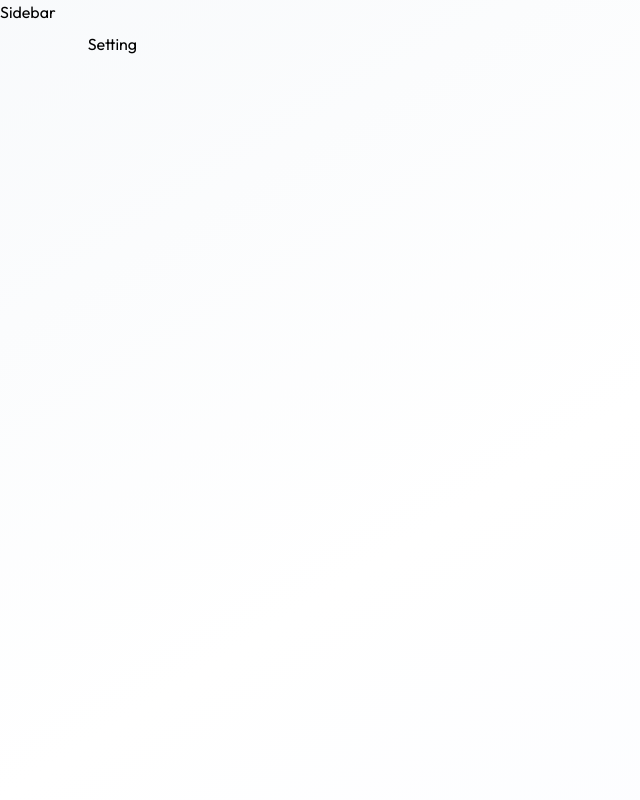
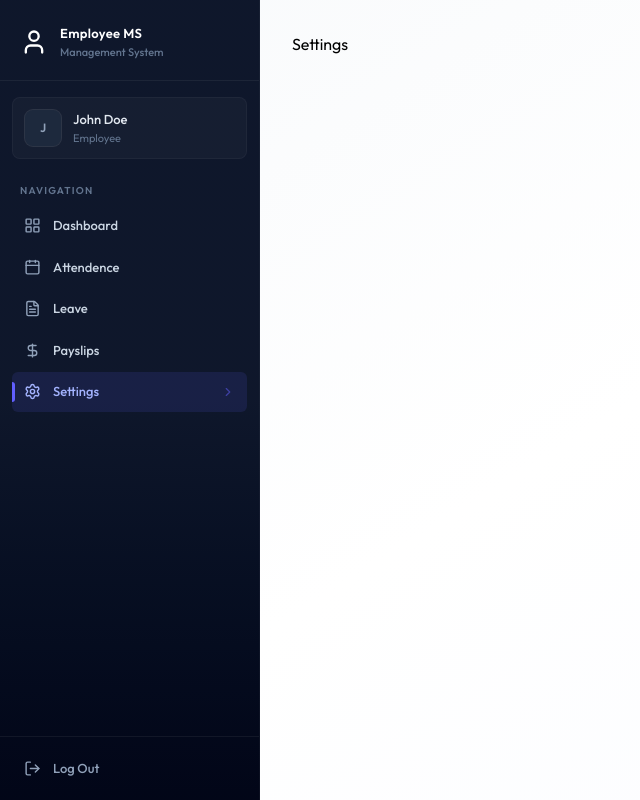
Before and after one commit to vijay-dev07/FULLSTACK-EMS, a React (Vite) app in the folder client/: page /settings in a window 1280 px wide. Shown: the whole page, without its empty margins (0-640 px from the left). Built offline with nearby package versions, Linux system fonts and the light colour scheme.

Commit message:
completed sidebar ui

```diff
--- /dev/null
+++ b/client/src/components/SideBar.jsx
@@ -0,0 +1,146 @@
+import React, { useEffect, useState } from 'react'
+import { href, Link, useLocation } from 'react-router-dom'
+import { dummyProfileData } from '../assets/assets';
+import { Calendar, CalendarIcon, ChevronRightIcon, DollarSignIcon, FileTextIcon, LayoutGrid, LayoutGridIcon, LogOutIcon, MenuIcon, Settings, SettingsIcon, UserIcon, XIcon } from 'lucide-react';
+
+const SideBar = () => {
+
+    const {pathname}  = useLocation();
+    const [userName , setUserName] = useState("");
+    const [mobileOpen , setMobileOpen] = useState(false);
+
+    useEffect(()=> {
+
+        setUserName(dummyProfileData.firstName + " " + dummyProfileData.lastName )
+    },[])
+
+    // Close mobile sidebar on route change
+
+     useEffect(()=> {
+
+        setMobileOpen(false);
+
+    },[pathname])
+
+    const role = "" || "EMPLOYEE";
+
+    const navItems = [
+        {name: "Dashboard" , href:"/dashboard" , icon: LayoutGridIcon},
+        role === "ADMIN" ?
+        {name: "Employees" , href:"/employess" , icon: UserIcon} :
+        {name: "Attendence" , href:"/attendence" , icon: CalendarIcon},
+        {name: "Leave" , href:"/leave" , icon: FileTextIcon},
+        {name: "Payslips" , href:"/payslips" , icon: DollarSignIcon},
+        {name: "Settings" , href:"/settings" , icon: SettingsIcon},
+    ];
+
+    const handleLogout = () => {
+        window.location.href = "/login";
+    }
+
+    const sidebarContent = (
+        <>
+        {/* Brand Header  */}
+        <div className='px-5 pt-6 pb-5 border-b  border-white/6'>
+            <div className='flex items-center justify-between'>
+                <div className='flex items-center gap-3 '>
+                    <UserIcon className='text-white size-7'/>
+                     <div>
+                        <p className='font-semibold text-[13px] text-white tracking-wide'>Employee MS</p>
+                        <p className='text-[11px] text-slate-500 font-medium'>Management System</p>
+                    </div>
+                </div>
+                {/* Close button on mobile  */}
+               <button onClick={()=> setMobileOpen(false)} className='lg:hidden text-slate-400 hover:text-white p-1'>
+                <XIcon size={20}/>
+               </button>
+            </div>
+        </div>
+
+        {/* User Profile card  */}
+        {userName && (
+            <div className='mx-3 mt-4 mb-1 p-3 rounded-lg bg-white/3 border border-white/4'>
+                <div className='flex items-center gap-3'>
+                    <div className='w-9 h-9 rounded-lg bg-slate-800 flex items-center justify-center ring-1 ring-white/10 shrink-0'>
+                        <span className='text-slate-400 text-xs font-semibold'>
+                            {userName.charAt(0).toUpperCase()}
+                        </span>
+                    </div>
+                    <div className='min-w-0'>
+                        <p className='text-[13px] font-medium text-slate-200 truncate'>{userName}</p>
+                        <p className='text-[11px] text-slate-500 truncate'>{role === "ADMIN" ? "Administrator" : "Employee"}</p>
+                    </div>
+                </div>
+            </div>
+        )}
+
+        {/* Section label */}
+        <div className='px-5 pt-5 pb-2'>
+            <p className='text-[10px] font-semibold uppercase tracking-[0.12em] text-slate-500'>
+                Navigation
+            </p>
+        </div>
+
+        {/* Navigation List */}
+        <div className='flex-1 px-3 space-y-0.5 overflow-y-auto'>
+            {navItems.map((item) => {
+                const isActive = pathname.startsWith(item.href)
+                return(
+                    <Link key={item.name} to={item.href} className={`group flex items-center gap-3 px-3 py-2.5 rounded-md text-[13px] font-medium
+                    transition-all duration-150 relative ${isActive ? "bg-indigo-500/12 text-indigo-300" : "text-slate-300 hover:text-white hover:bg-white/4"}`}>
+                    {isActive && <div className='absolute left-0 top-1/2 -translate-y-1/2 w-[3px] h-5 rounded-r-full bg-indigo-500'/>}
+                    <item.icon className={`w-[17px] h-[17px] shrink-0 ${isActive ? "text-indigo-300" : "text-slate-400 group-hover:text-slate-300"}`}/>
+                    <span className='flex-1'>{item.name}</span>
+                    {isActive && <ChevronRightIcon className='w-3.5 max-h-3.5 text-indigo-500/50'/>}
+                    </Link>
+                )
+            })}
+
+        </div>
+
+        {/* Logout */}
+
+        <div className='p-3 border-t border-white/6 '>
+        <button onClick={handleLogout} className='flex items-center gap-3 w-full px-3 py-2.5 rounded-md text-[13px] font-medium text-slate-400 hover:text-rose-400
+        hover:bg-rose-500/8 transition-all duration-150'>
+            <LogOutIcon className='w-[17px] h-[17px]'/>
+            <span>Log Out</span>
+        </button>
+
+        </div>
+        </>
+    )
+
+  return (
+    <>
+
+       <button onClick={()=> setMobileOpen(true)} className='lg:hidden fixed top-4 left-4 z-50 p-2
+        bg-slate-900 text-white rounded-lg
+          shadow-lg border border-white/10'
+        >
+        <MenuIcon size={20}/>
+       </button>
+
+       {mobileOpen && <div className='lg:hidden fixed inset-0 bg-black/60 backdrop-blur-sm z-40'
+       onClick={()=> setMobileOpen(true)}/>}
+
+       {/*  sidebar - desktop  */}
+
+       <aside className='hidden lg:flex flex-col h-full w-65 bg-linear-to-b from-slate-900
+        via-slate-900 to-slate-950 text-white shrink-0 border-r border-white/4'>
+          {sidebarContent}
+       </aside>
+
+       {/* Sidebar For Mobile  */}
+
+       <aside className={`lg:hidden fixed inset-y-0 left-0 w-72 bg-linear-to-b  from-slate-900
+        via-slate-900 to-slate-950 text-white z-50 flex flex-col transform transition-transform duration-300
+        ${mobileOpen ? "translate-x-0" : "-translate-x-full"}`}>
+          {sidebarContent}
+       </aside>
+
+    </>
+  )
+}
+
+export default SideBar
--- a/client/src/pages/Layout.jsx
+++ b/client/src/pages/Layout.jsx
@@ -1,9 +1,10 @@
 import { Outlet } from "react-router-dom"
+import SideBar from "../components/SideBar"
 
 const Layout = () => {
   return (
     <div className="flex h-screen bg-linear-to-br from-slate-50 via-white to-indigo-50/30">
-        <p> Sidebar</p>
+        <SideBar/>
         <main  className="flex-1 overflow-y-auto">
             <div className="p-4 pt-16 sm:p-6 sm:pt-6 lg:p-8 max-w-400 mx-auto">
                 <Outlet />
--- a/client/src/pages/Setting.jsx
+++ b/client/src/pages/Setting.jsx
@@ -1,7 +1,7 @@
 
 const Setting = () => {
   return (
-    <div>Setting</div>
+    <div>Settings</div>
   )
 }
 
```
